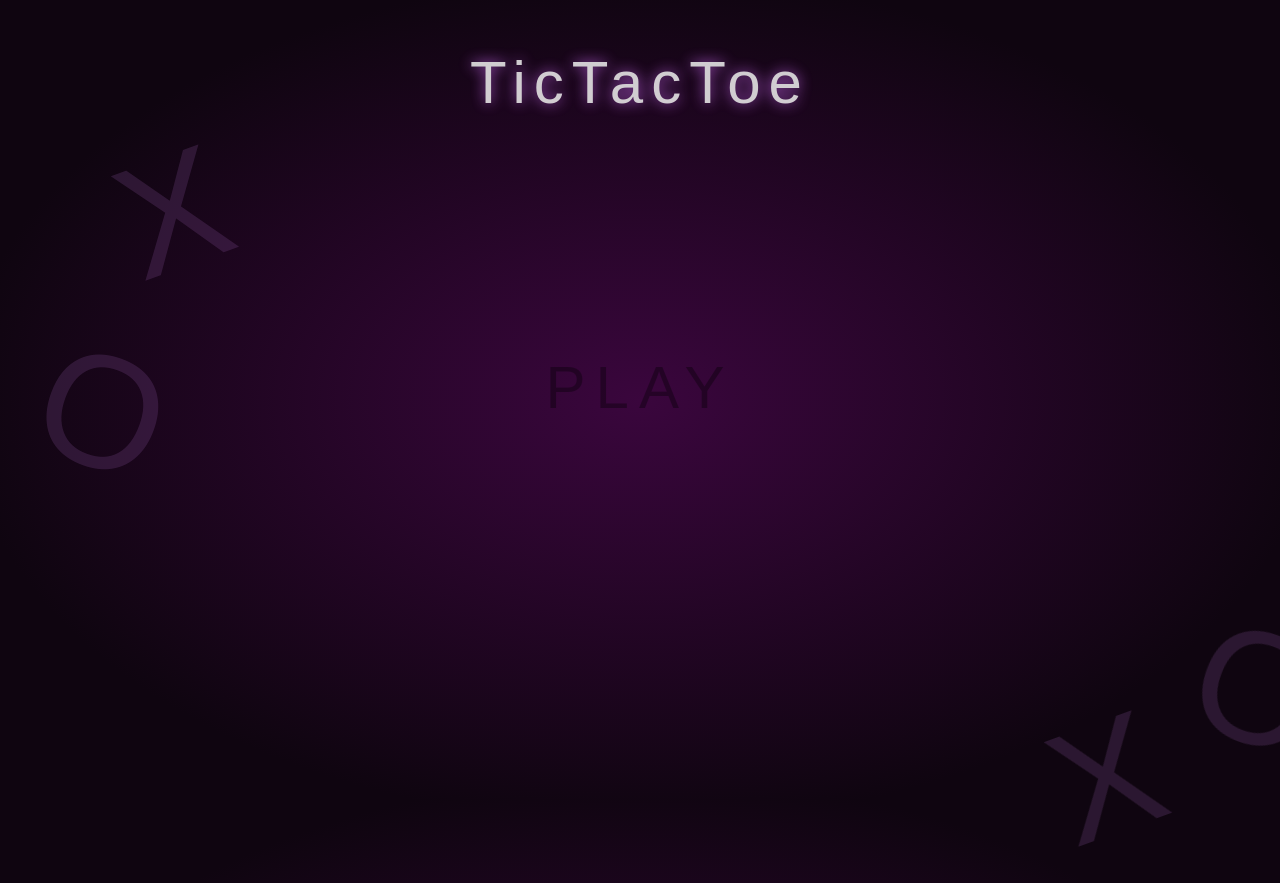
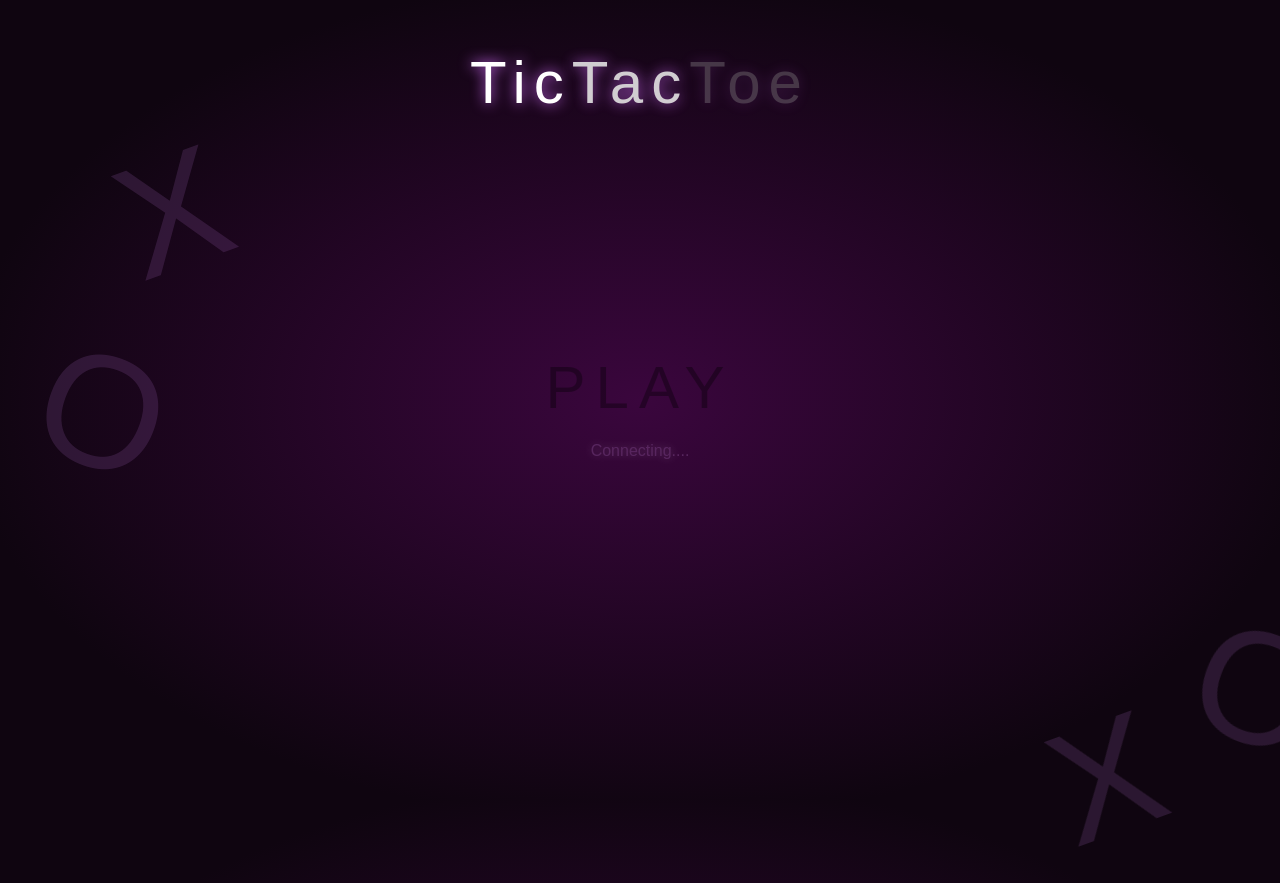
Before and after one commit to amuseDave/TTT, a React (Vite) app in the folder client/: page / in a window 1280 px wide. Shown: the top 883 px of the page. Built offline with nearby package versions, Linux system fonts and the light colour scheme; no server answers; a web font is replaced by a local one.

Commit message:
add connecting, fix lighting with audio, add little effect when starting the lobby

```diff
--- a/client/src/App.jsx
+++ b/client/src/App.jsx
@@ -1,6 +1,5 @@
 import { useEffect, useRef } from "react";
-import firstNeon from "./assets/firstNeon.mp3";
-import secondNeon from "./assets/secondNeon.mp3";
+
 import thirdNeon from "./assets/thirdNeon.mp3";
 import fourthNeon from "./assets/thirdNeon.mp3";
 import Game from "./components/Game";
@@ -73,23 +72,11 @@ export default function App() {
 
   useEffect(() => {
     let audio;
-    let audio1;
-    let audio2;
-
-    const audioArr = [];
 
     function setAudio() {
-      audio = new Audio(firstNeon);
-      audio1 = new Audio(secondNeon);
-      audio2 = new Audio(thirdNeon);
-
+      audio = new Audio(thirdNeon);
+      audio.volume = 0.3;
       audioRef = new Audio(fourthNeon);
-
-      audioArr.push(audio, audio1, audio2);
-
-      audioArr.forEach((a) => {
-        a.volume = 0.5;
-      });
 
       window.removeEventListener("click", setAudio);
       window.removeEventListener("resize", setAudio);
@@ -103,7 +90,11 @@ export default function App() {
     setInterval(() => {
       if (timeoutID) return;
       timeoutID = setTimeout(() => {
-        if (audio) audioArr[Math.floor(Math.random() * audioArr.length)].play();
+        if (audio) {
+          audio.pause();
+          audio.currentTime = 0;
+          audio.play();
+        }
 
         const opR1 = opRs[Math.floor(Math.random() * opRs.length)];
         const opR2 = opRs[Math.floor(Math.random() * opRs.length)];
@@ -113,7 +104,7 @@ export default function App() {
         toeRef.current.style.opacity = opR3;
         timeoutID = null;
       }, Math.floor(Math.random() * 3000));
-    }, 1000);
+    }, 2000);
   }, []);
   return (
     <>
--- a/client/src/components/StartLobbyBtn.jsx
+++ b/client/src/components/StartLobbyBtn.jsx
@@ -1,34 +1,72 @@
 import { motion } from "framer-motion";
 import { audioRef } from "../App";
 import webSocket from "../ws";
+import { useRef } from "react";
+import { useSelector } from "react-redux";
+
+export let startLobbyIntervalID = null;
 
 export default function StartLobbyBtn({ className }) {
+  const isConnecting = useSelector((state) => state.game.isConnecting);
+  const elRef = useRef();
+  const playBtnRef = useRef();
+
   function startLobbyServer() {
+    if (isConnecting) return;
+    if (elRef.current.style.opacity >= 0.2) return;
+
     webSocket.send(JSON.stringify({ action: "start-lobby" }));
+
+    const titleEl = elRef.current;
+    const playBtnEl = playBtnRef.current;
+
+    playBtnEl.style.setProperty("--before-opacity", "1");
+    playBtnEl.style.setProperty("color", "white");
+
+    titleEl.style.opacity = titleEl.style.opacity > 0.2 ? 0.2 : 0.9;
+
+    startLobbyIntervalID = setInterval(() => {
+      const op = titleEl.style.opacity;
+      titleEl.style.opacity = op > 0.2 ? 0.2 : 0.9;
+    }, 500);
   }
 
   return (
     <motion.div
-      exit={{ opacity: [1, 0] }}
+      ref={elRef}
+      exit={{ opacity: [0.2, 0.2, 1, 1, 0.2, 0.2, 0], transition: { duration: 0.3 } }}
       className={`start-btn-container ${className}`}
       onMouseEnter={() => {
         if (audioRef) {
           audioRef.pause();
-          audioRef.currenTime = 0;
+          audioRef.currentTime = 0;
           audioRef.play();
         }
       }}
       onMouseLeave={() => {
         if (audioRef) {
           audioRef.pause();
-          audioRef.currenTime = 0;
+          audioRef.currentTime = 0.5;
           audioRef.play();
         }
       }}
     >
-      <button onClick={startLobbyServer} className="start-btn">
+      <button ref={playBtnRef} onClick={startLobbyServer} className="start-btn">
         Play
       </button>
+
+      {isConnecting && (
+        <motion.p
+          className="lobby-connecting"
+          initial={{ opacity: 0 }}
+          animate={{
+            opacity: [1, 0.2, 1],
+            transition: { repeat: Infinity, duration: 1 },
+          }}
+        >
+          Connecting....
+        </motion.p>
+      )}
     </motion.div>
   );
 }
--- a/client/src/gameSlicer.js
+++ b/client/src/gameSlicer.js
@@ -4,6 +4,7 @@ const initialState = {
   lobby: undefined,
   isPrivate: true,
   isAdmin: true,
+  isConnecting: true,
 };
 
 const gameSlicer = createSlice({
@@ -13,6 +14,9 @@ const gameSlicer = createSlice({
     startLobbyClient(state) {
       state.lobby = null;
     },
+    webSocketConnection(state, action) {
+      state.isConnecting = action.payload;
+    },
   },
 });
 
--- a/client/src/index.css
+++ b/client/src/index.css
@@ -86,6 +86,7 @@ a {
   margin-top: 20rem;
   height: max-content;
   padding: 3.6rem;
+  transition: 0.4s opacity ease-in-out;
 }
 
 .start-btn {
@@ -108,7 +109,8 @@ a {
   top: 0;
   left: 0;
   color: rgb(255, 132, 218);
-  opacity: 0;
+  filter: blur(2px);
+  opacity: var(--before-opacity, 0);
 }
 
 .start-btn-container:hover .start-btn {
@@ -117,7 +119,14 @@ a {
 
 .start-btn-container:hover .start-btn::before {
   opacity: 1;
-  filter: blur(2px);
+}
+
+.lobby-connecting {
+  text-align: center;
+  margin-top: 2rem;
+  font-size: 1.6rem;
+  text-shadow: 0px 0px 10px white;
+  color: var(--test-color);
 }
 
 .letter {
--- a/client/src/ws.js
+++ b/client/src/ws.js
@@ -1,15 +1,35 @@
 import store from "./store";
 import { gameActions } from "./gameSlicer";
+import { audioRef } from "./App";
+import { startLobbyIntervalID } from "./components/StartLobbyBtn";
 
 const webSocket = new WebSocket(import.meta.env.VITE_CONNECTION_URL);
 
 webSocket.onopen = () => {
+  store.dispatch(gameActions.webSocketConnection(false));
+
   webSocket.onmessage = (event) => {
     const { action } = JSON.parse(event.data);
     console.log(action);
 
-    if (action === "start-lobby") store.dispatch(gameActions.startLobbyClient());
+    if (action === "start-lobby") {
+      store.dispatch(gameActions.startLobbyClient());
+      if (startLobbyIntervalID) clearInterval(startLobbyIntervalID);
+      if (audioRef) {
+        audioRef.pause();
+        audioRef.currentTime = 0.5;
+        audioRef.play();
+      }
+    }
   };
 };
 
+webSocket.onerror = () => {
+  console.log("error");
+  setTimeout(() => {
+    location.href = "";
+  }, 5000);
+  // Reload the page in 5 seconds with dispatch and UI
+};
+
 export default webSocket;
```
Also changed, not shown: 2 other files (tests, documents, lock files or other folders).
